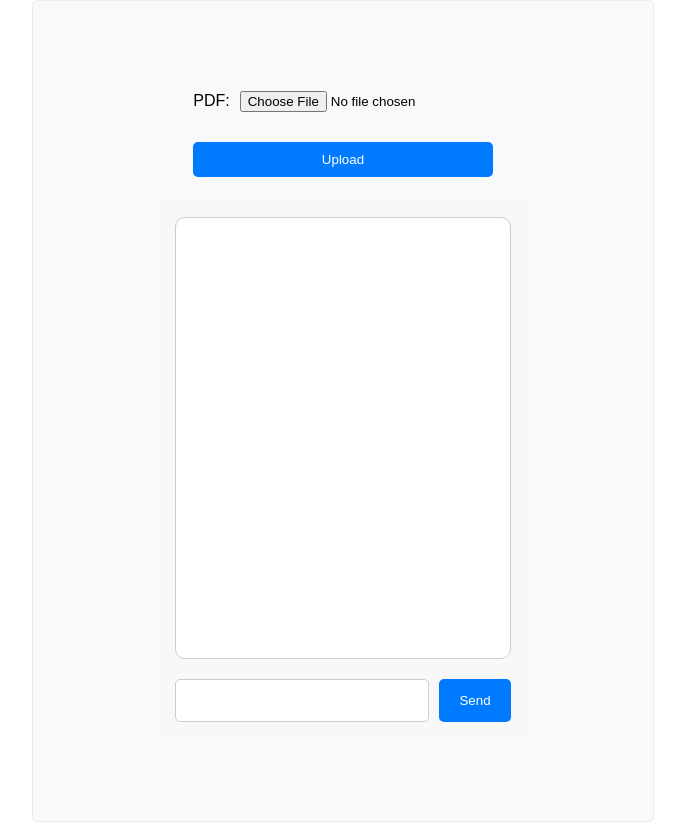
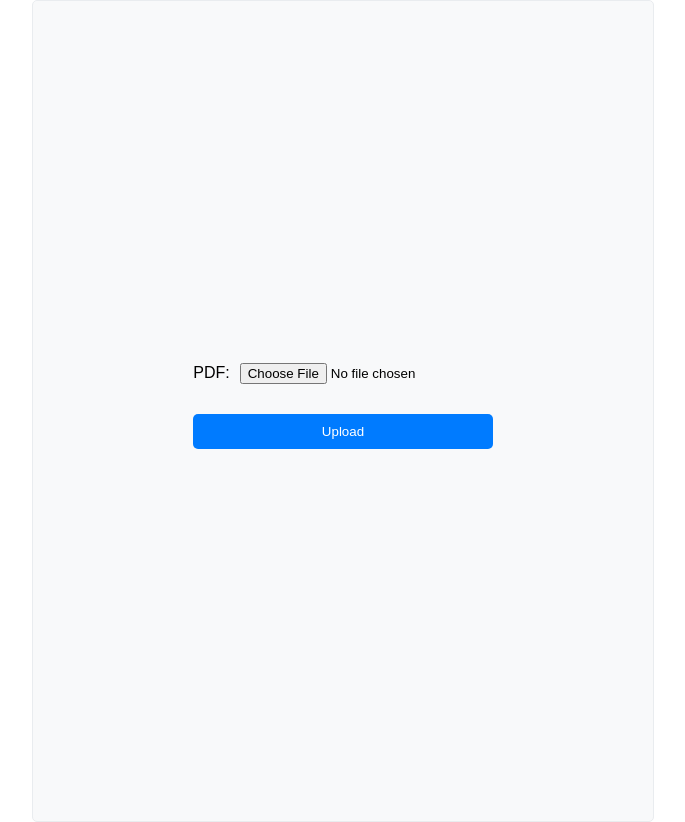
Before and after one commit to fspah/AI-Attorney-frontend, a React (Create React App) app: page /upload in a window 1280 px wide. Shown: the whole page, without its empty margins (297-982 px from the left). Built offline with nearby package versions, Linux system fonts and the light colour scheme.

Commit message:
filename

```diff
--- a/src/pages/UploadPage.js
+++ b/src/pages/UploadPage.js
@@ -206,7 +206,7 @@ function UploadPage() {
         />
       </div>
       )}
-      {!isLoading && (
+      {filename && !isLoading && (
       <div className="chat-container">
         <div className="chat-box" ref={chatBoxRef}>
           {chatHistory.map((chat, index) => (
```
